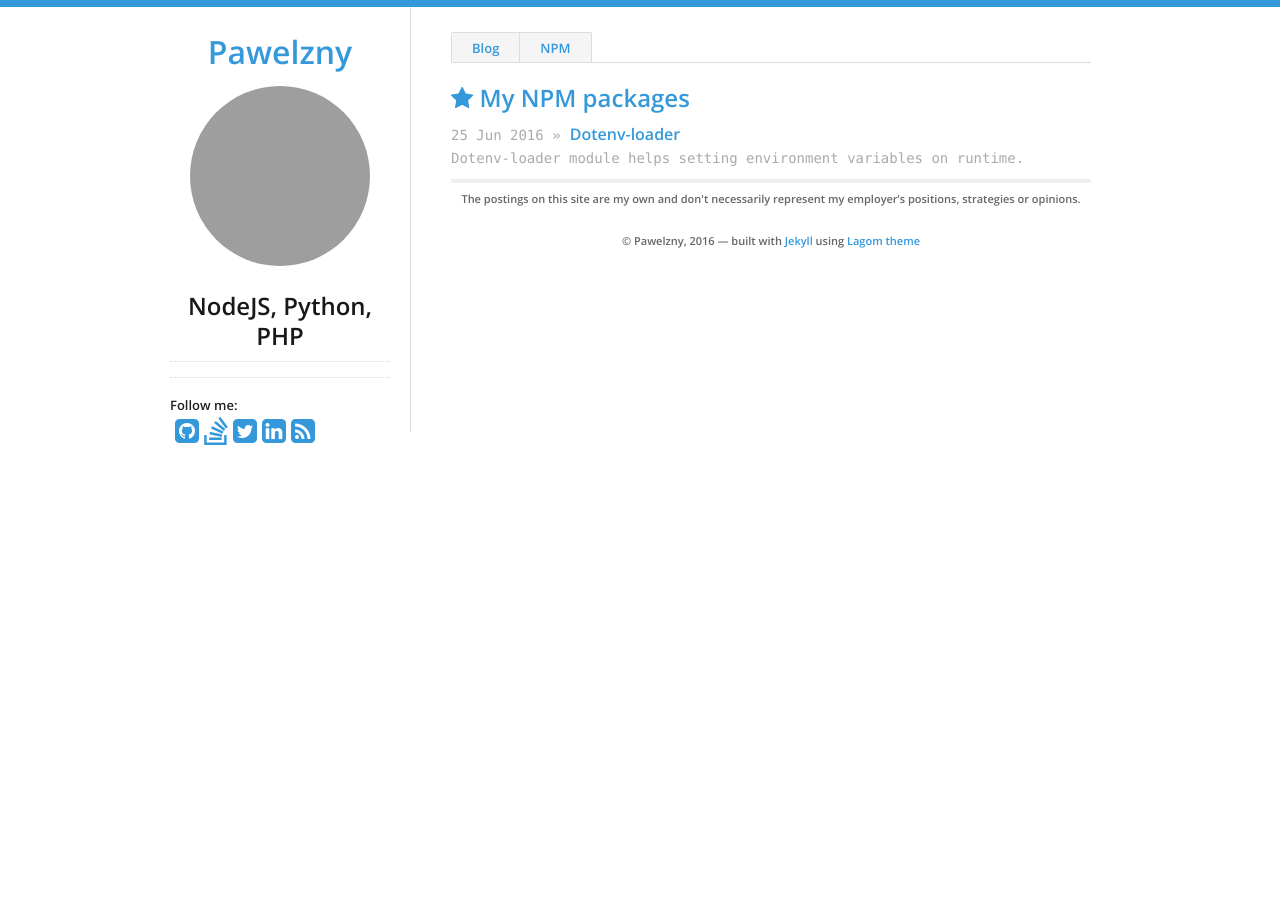
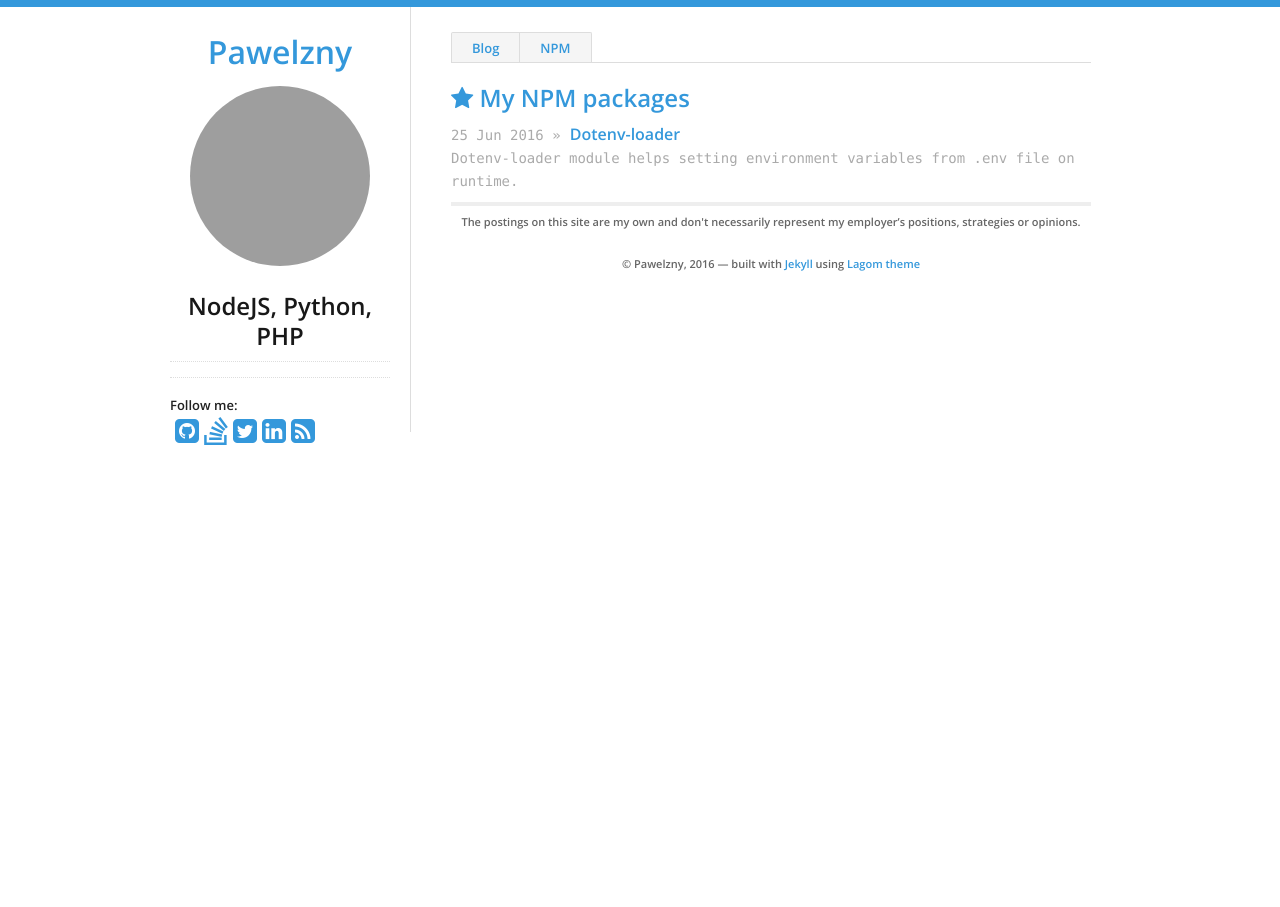
Before and after one commit to pawelzny/pawelzny.github.io, a Jekyll site: the page built from npm.html, in a window 1280 px wide. Built offline with Jekyll 4.4.1, drawn with Linux system fonts in a browser that asks for light colours; nearby versions of some CDN libraries; grey boxes are pictures that could not be loaded.

Commit message:
dotenv-loader update to v1.2.0

```diff
--- a/_npm/2016-06-25-dotenv-loader.md
+++ b/_npm/2016-06-25-dotenv-loader.md
@@ -5,7 +5,7 @@ date: 2016-06-25
 categories:
     - npm
 permalink: /npm/dotenv-loader
-description: Dotenv-loader module helps setting environment variables on runtime.
+description: Dotenv-loader module helps setting environment variables from .env file on runtime.
 tags:
     - npm
     - nodejs
@@ -13,11 +13,11 @@ tags:
 ---
 
 ## Version
-**1.1.0**
+**1.2.0**
 
 ## Description
 
-Dotenv-loader module helps setting environment variables on runtime.
+Dotenv-loader module helps setting environment variables from .env file on runtime.
 You do not need to preset environment variables when calling your script with terminal or supervisor.
 
 Make sure, that dotenv-loader is required on the begining of your main script.
@@ -140,7 +139,9 @@ env.load().on('error', (err) => throw Error(err));
 
 // Rest of your code
 
-let nodeEnv = env.get('NODE_ENV', (val) => console.log('Current environment is: %s', val));
+let nodeEnv = env.get('NODE_ENV', (val) => {
+    console.log('Current environment is: %s', val)
+});
 
 if (nodeEnv === 'development') {
     console.log('I am in development mode');
```
Also changed, not shown: other parts of _npm/2016-06-25-dotenv-loader.md (+0 -1 lines).
